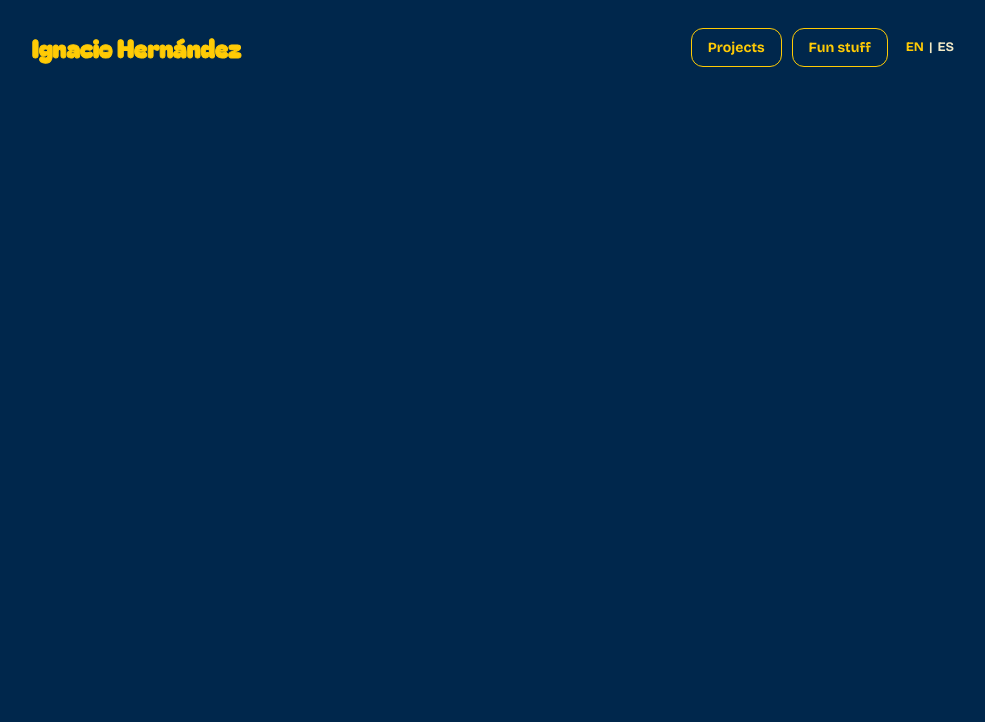
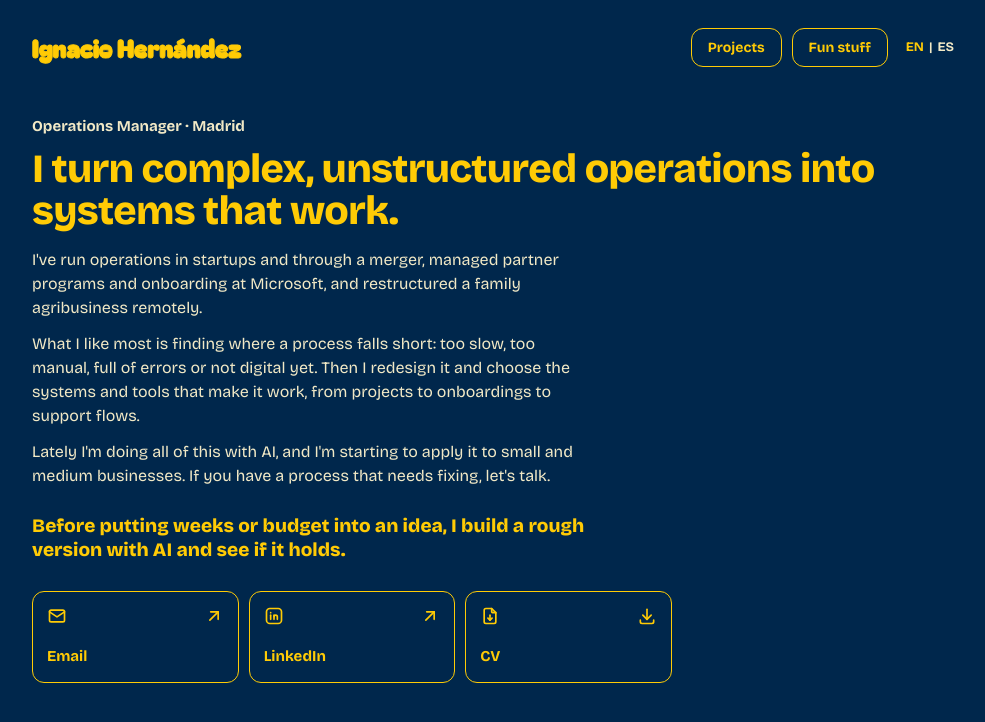
Before and after one commit to nachoh23-lgtm/nachoh23-lgtm.github.io, a plain HTML site: page index.html in a window 1280 px wide. Shown: the whole page, without its empty margins (146-1131 px from the left). Drawn offline with Linux system fonts and the light colour scheme.

Commit message:
Fix stray characters breaking the page script
Co-Authored-By: Claude Sonnet 5.5 <noreply@anthropic.com>
Claude-Session: https://claude.ai/code/session_01XkbjYD933stkYRNXZsd1vB

```diff
--- a/index.html
+++ b/index.html
@@ -160,7 +160,7 @@ svg.i{width:1em;height:1em;fill:none;stroke:currentColor;stroke-width:2;stroke-l
   var MAIL_USER = 'ignaciohc23';          // parte antes de la @
   var MAIL_HOST = 'gmail.com';           // parte después de la @
 
-  var T = {cc
+  var T = {
     en:{home:'Home',projects:'Projects',fun:'Fun stuff',
       title:'Ignacio Hernández · Operations Manager',
       h1:'I turn complex, unstructured operations into systems that work.',
```
